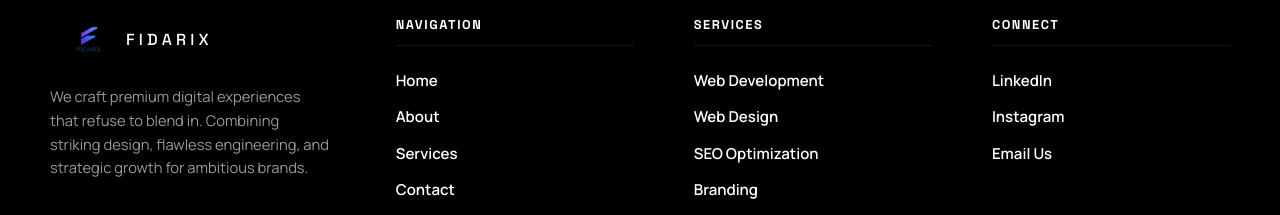
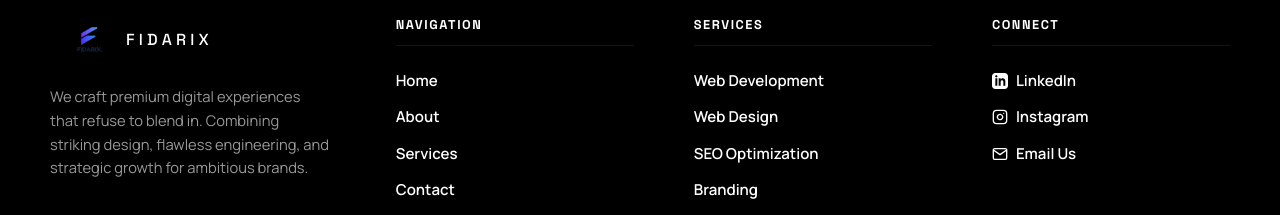
Before and after one commit to fidarix-2024/Fidarix-Website, a React (Vite) app in the folder Client/: page / in a window 1280 px wide. Shown: the part 9838-10053 px from the top of the page. Built offline with nearby package versions, Linux system fonts and the light colour scheme; a web font is replaced by a local one.

Commit message:
UI: add social logos to footer and contact hero

```diff
--- a/Client/src/components/common/Layout.jsx
+++ b/Client/src/components/common/Layout.jsx
@@ -44,9 +44,27 @@ export function SiteFooter({ isDark }) {
           {/* Column 4: Connect */}
           <div className="flex flex-col gap-3.5">
             <h4 className="font-['Space_Grotesk'] text-[0.8rem] font-extrabold text-white uppercase tracking-[0.12em] m-0 mb-2.5 border-b border-white/8 pb-2.5">Connect</h4>
-            <a href="https://linkedin.com" target="_blank" rel="noopener noreferrer" className="text-white/60 text-[0.94rem] font-semibold transition-all hover:text-primary hover:translate-x-[3px] no-underline inline-block">LinkedIn</a>
-            <a href="https://instagram.com" target="_blank" rel="noopener noreferrer" className="text-white/60 text-[0.94rem] font-semibold transition-all hover:text-primary hover:translate-x-[3px] no-underline inline-block">Instagram</a>
-            <Link to="/contact" className="text-white/60 text-[0.94rem] font-semibold transition-all hover:text-primary hover:translate-x-[3px] no-underline inline-block">Email Us</Link>
+            <a href="https://linkedin.com" target="_blank" rel="noopener noreferrer" className="flex items-center gap-2 text-white/60 text-[0.94rem] font-semibold transition-all hover:text-primary hover:translate-x-[3px] no-underline">
+              <svg width="16" height="16" viewBox="0 0 24 24" fill="currentColor">
+                <path d="M19 0h-14c-2.761 0-5 2.239-5 5v14c0 2.761 2.239 5 5 5h14c2.762 0 5-2.239 5-5v-14c0-2.761-2.238-5-5-5zm-11 19h-3v-11h3v11zm-1.5-12.268c-.966 0-1.75-.779-1.75-1.75s.784-1.75 1.75-1.75 1.75.779 1.75 1.75-.784 1.75-1.75 1.75zm13.5 12.268h-3v-5.604c0-3.368-4-3.113-4 0v5.604h-3v-11h3v1.765c1.396-2.586 7-2.777 7 2.476v6.759z" />
+              </svg>
+              LinkedIn
+            </a>
+            <a href="https://instagram.com" target="_blank" rel="noopener noreferrer" className="flex items-center gap-2 text-white/60 text-[0.94rem] font-semibold transition-all hover:text-primary hover:translate-x-[3px] no-underline">
+              <svg width="16" height="16" viewBox="0 0 24 24" fill="none" stroke="currentColor" strokeWidth="2" strokeLinecap="round" strokeLinejoin="round">
+                <rect x="2" y="2" width="20" height="20" rx="5" ry="5" />
+                <path d="M16 11.37A4 4 0 1 1 12.63 8 4 4 0 0 1 16 11.37z" />
+                <line x1="17.5" y1="6.5" x2="17.51" y2="6.5" />
+              </svg>
+              Instagram
+            </a>
+            <Link to="/contact" className="flex items-center gap-2 text-white/60 text-[0.94rem] font-semibold transition-all hover:text-primary hover:translate-x-[3px] no-underline">
+              <svg width="16" height="16" viewBox="0 0 24 24" fill="none" stroke="currentColor" strokeWidth="2" strokeLinecap="round" strokeLinejoin="round">
+                <path d="M4 4h16c1.1 0 2 .9 2 2v12c0 1.1-.9 2-2 2H4c-1.1 0-2-.9-2-2V6c0-1.1.9-2 2-2z" />
+                <polyline points="22,6 12,13 2,6" />
+              </svg>
+              Email Us
+            </Link>
           </div>
         </div>
 
--- a/Client/src/pages/ContactPage/ContactPage.jsx
+++ b/Client/src/pages/ContactPage/ContactPage.jsx
@@ -74,12 +74,27 @@ function ContactPage() {
             We&rsquo;d love to hear about your project. Send a message or get in touch via details below.
           </p>
 
-          <div className="contact-hero-actions">
-            <a className="contact-hero-btn-primary" href="mailto:hello@fidarix.com">
+          <div className="contact-hero-socials flex flex-wrap gap-4 mt-8 justify-center">
+            <a href="https://linkedin.com" target="_blank" rel="noopener noreferrer" className="flex items-center gap-2 px-6 py-3 rounded-full bg-white/5 border border-white/10 hover:bg-white/10 hover:border-white/20 transition-all text-white no-underline text-[0.95rem] font-medium tracking-wide group">
+              <svg width="18" height="18" viewBox="0 0 24 24" fill="currentColor" className="group-hover:text-primary transition-colors">
+                <path d="M19 0h-14c-2.761 0-5 2.239-5 5v14c0 2.761 2.239 5 5 5h14c2.762 0 5-2.239 5-5v-14c0-2.761-2.238-5-5-5zm-11 19h-3v-11h3v11zm-1.5-12.268c-.966 0-1.75-.779-1.75-1.75s.784-1.75 1.75-1.75 1.75.779 1.75 1.75-.784 1.75-1.75 1.75zm13.5 12.268h-3v-5.604c0-3.368-4-3.113-4 0v5.604h-3v-11h3v1.765c1.396-2.586 7-2.777 7 2.476v6.759z" />
+              </svg>
+              LinkedIn
+            </a>
+            <a href="https://instagram.com" target="_blank" rel="noopener noreferrer" className="flex items-center gap-2 px-6 py-3 rounded-full bg-white/5 border border-white/10 hover:bg-white/10 hover:border-white/20 transition-all text-white no-underline text-[0.95rem] font-medium tracking-wide group">
+              <svg width="18" height="18" viewBox="0 0 24 24" fill="none" stroke="currentColor" strokeWidth="2" strokeLinecap="round" strokeLinejoin="round" className="group-hover:text-primary transition-colors">
+                <rect x="2" y="2" width="20" height="20" rx="5" ry="5" />
+                <path d="M16 11.37A4 4 0 1 1 12.63 8 4 4 0 0 1 16 11.37z" />
+                <line x1="17.5" y1="6.5" x2="17.51" y2="6.5" />
+              </svg>
+              Instagram
+            </a>
+            <a href="mailto:hello@fidarix.com" className="flex items-center gap-2 px-6 py-3 rounded-full bg-white/5 border border-white/10 hover:bg-white/10 hover:border-white/20 transition-all text-white no-underline text-[0.95rem] font-medium tracking-wide group">
+              <svg width="18" height="18" viewBox="0 0 24 24" fill="none" stroke="currentColor" strokeWidth="2" strokeLinecap="round" strokeLinejoin="round" className="group-hover:text-primary transition-colors">
+                <path d="M4 4h16c1.1 0 2 .9 2 2v12c0 1.1-.9 2-2 2H4c-1.1 0-2-.9-2-2V6c0-1.1.9-2 2-2z" />
+                <polyline points="22,6 12,13 2,6" />
+              </svg>
               Email Us
-            </a>
-            <a className="contact-hero-btn-ghost" href="#contact-form">
-              Send a Message
             </a>
           </div>
         </div>
```
Also changed, not shown: Client/public/images/AboutPage/dishi.png (deleted), Client/public/images/AboutPage/yash.png (deleted).
